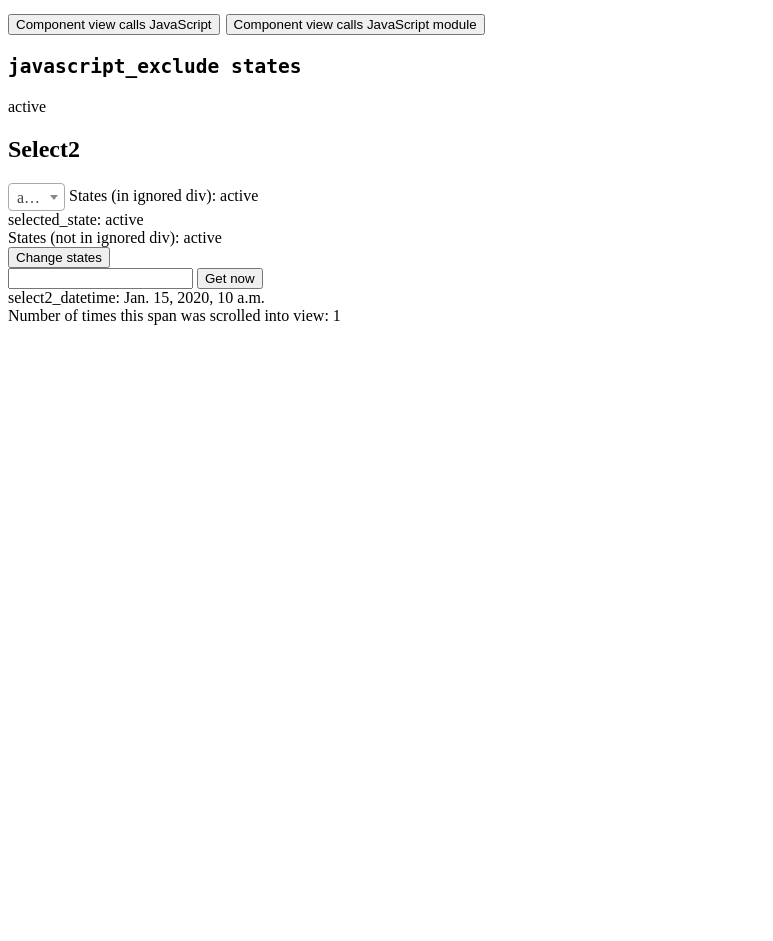
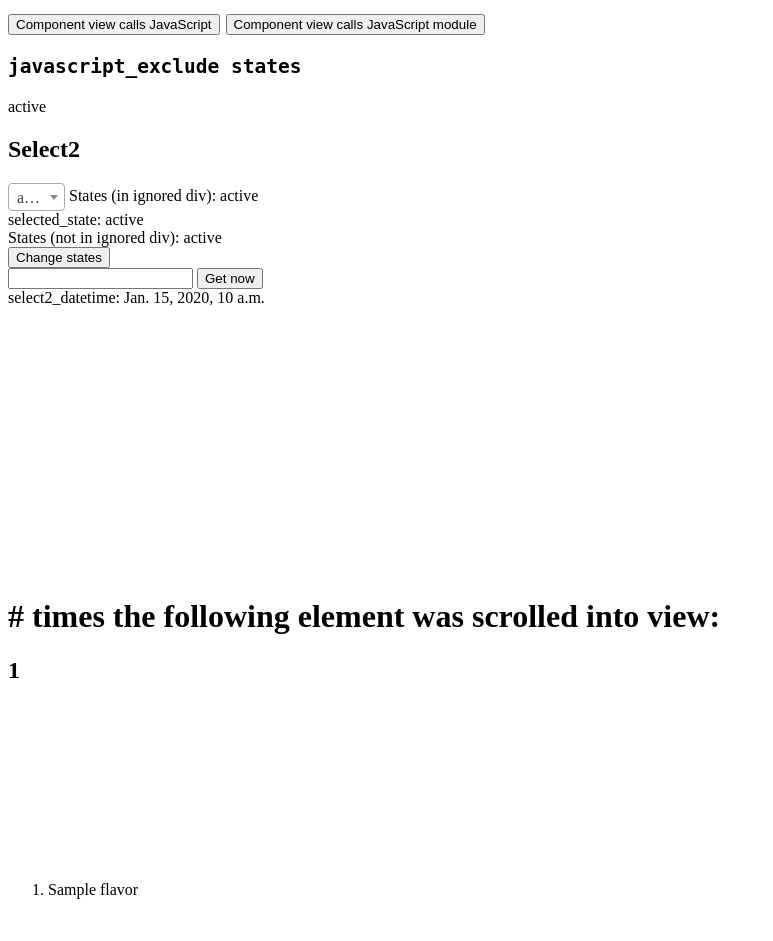
Before and after one commit to BabyDragon812/django-reactive, a Django app: template example/unicorn/templates/unicorn/js.html in a window 1280 px wide. Shown: the whole page, without its empty margins (0-773 px from the left). Before the commit the page ends 325 px from the top, so only its background shows below. Run offline with Django 3.2, Linux system fonts and the light colour scheme; tables that the repository leaves empty hold one stand-in row (values such as "Sample post"); the template is opened without the code that fills it: values that come from a table or form of the project are taken from there, most other values are stand-ins (such as "Sample title", 1, 10 or a date in 2020); some libraries are stand-ins or nearby versions.

Commit message:
Example of infinite scrolling with `unicorn:visible`.

```diff
--- a/example/unicorn/templates/unicorn/js.html
+++ b/example/unicorn/templates/unicorn/js.html
@@ -66,10 +66,25 @@
       select2_datetime: {{ select2_datetime }}
     </div>
   </div>
+  <br /><br /><br /><br /><br /><br /><br /><br /><br /><br /><br /><br /><br /><br /><br />
+
+  <h1># times the following element was scrolled into view:</h1>
 
   <div unicorn:key="visibility">
-    <span unicorn:visible.threshold-25.debounce-1000="increase_counter" unicorn:partial="visibility">
-      Number of times this span was scrolled into view: {{ scroll_counter }}
+    <span unicorn:visible="increase_counter" unicorn:partial="visibility">
+      <h2>{{ scroll_counter }}</2>
     </span>
+  </div><br /><br /><br /><br /><br /><br /><br /><br /><br />
+
+  <div>
+    <ol>
+      {% for flavor in flavors %}
+      <li>{{ flavor }}</li>
+      {% endfor %}
+    </ol>
+
+    <br />
+    <span unicorn:visible="load_more_flavors" />
   </div>
+
 </div>
```
Also changed, not shown: example/unicorn/components/js.py (+14 -1 lines).
